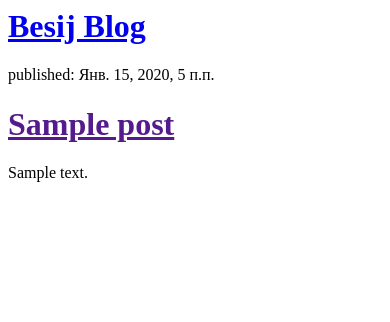
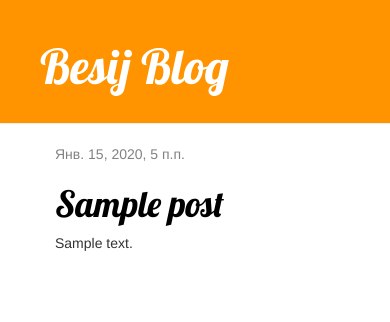
Before and after one commit to Besij/my-first-blog, a Django app: page / in a window 390 px wide. Shown: the top 322 px of the page. Run offline with Django 3.2, Linux system fonts and the light colour scheme; tables that the repository leaves empty hold one stand-in row (values such as "Sample post"); some libraries are stand-ins or nearby versions.

Commit message:
Added view and template for detaoled blog post as well as CSS for the site.

```diff
--- /dev/null
+++ b/blog/static/css/blog.css
@@ -0,0 +1,46 @@
+.page-header {
+    background-color: #ff9400;
+    margin-top: 0;
+    padding: 20px 20px 20px 40px;
+}
+
+.page-header h1, .page-header h1 a, .page-header h1 a:visited, .page-header h1 a:active {
+    color: #ffffff;
+    font-size: 36pt;
+    text-decoration: none;
+}
+
+.content {
+    margin-left: 40px;
+}
+
+h1, h2, h3, h4 {
+    font-family: 'Lobster', cursive;
+}
+
+.date {
+    color: #828282;
+}
+
+.save {
+    float: right;
+}
+
+.post-form textarea, .post-form input {
+    width: 100%;
+}
+
+.top-menu, .top-menu:hover, .top-menu:visited {
+    color: #ffffff;
+    float: right;
+    font-size: 26pt;
+    margin-right: 20px;
+}
+
+.post {
+    margin-bottom: 70px;
+}
+
+.post h1 a, .post h1 a:visited {
+    color: #000000;
+}
--- /dev/null
+++ b/blog/templates/blog/base.html
@@ -0,0 +1,23 @@
+{% load static %}
+<html>
+    <head>
+        <title>Besij blog</title>
+        <link rel="stylesheet" href="//maxcdn.bootstrapcdn.com/bootstrap/3.2.0/css/bootstrap.min.css">
+        <link rel="stylesheet" href="//maxcdn.bootstrapcdn.com/bootstrap/3.2.0/css/bootstrap-theme.min.css">
+        <link href="https://fonts.googleapis.com/css?family=Lobster&subset=latin,cyrillic" rel="stylesheet" type="text/css">
+        <link rel="stylesheet" href="{% static 'css/blog.css' %}">
+    </head>
+    <body>
+        <div class="page-header">
+            <h1><a href="/">Besij Blog</a></h1>
+        </div>
+        <div class="content container">
+            <div class="row">
+                <div class="col-md-8">
+                {% block content %}
+                {% endblock %}
+                </div>
+            </div>
+        </div>
+    </body>
+</html>
--- a/blog/templates/blog/post_list.html
+++ b/blog/templates/blog/post_list.html
@@ -1,11 +1,13 @@
-<div>
-    <h1><a href="/">Besij Blog</a></h1>
-</div>
+{% extends 'blog/base.html' %}
 
+{% block content %}
     {% for post in posts %}
-    <div>
-        <p>published: {{ post.published_date }}</p>
-        <h1><a href="">{{ post.title }}</a></h1>
-        <p>{{ post.text|linebreaksbr }}</p>
-    </div>
-{% endfor %}
+        <div class="post">
+            <div class="date">
+                {{ post.published_date }}
+            </div>
+            <h1><a href="{% url 'post_detail' pk=post.pk %}">{{ post.title }}</a></h1>
+            <p>{{ post.text|linebreaksbr }}</p>
+        </div>
+    {% endfor %}
+{% endblock %}
--- a/blog/urls.py
+++ b/blog/urls.py
@@ -4,4 +4,5 @@ from . import views
 
 urlpatterns = [
     path('', views.post_list, name='post_list'),
+    path('post/<int:pk>/', views.post_detail, name='post_detail'),
 ]
--- a/blog/views.py
+++ b/blog/views.py
@@ -1,4 +1,4 @@
-from django.shortcuts import render
+from django.shortcuts import render, get_object_or_404
 from django.utils import timezone
 from .models import Post
 
@@ -6,3 +6,8 @@ from .models import Post
 def post_list(request):
     posts = Post.objects.filter(published_date__lte=timezone.now()).order_by('published_date')
     return render(request, 'blog/post_list.html', {'posts': posts})
+
+
+def post_detail(request, pk):
+    post = get_object_or_404(Post, pk=pk)
+    return render(request, 'blog/post_detail.html', {'post': post})
```
Also changed, not shown: blog/templates/blog/post_detail.html (added, +13 -0 lines).
